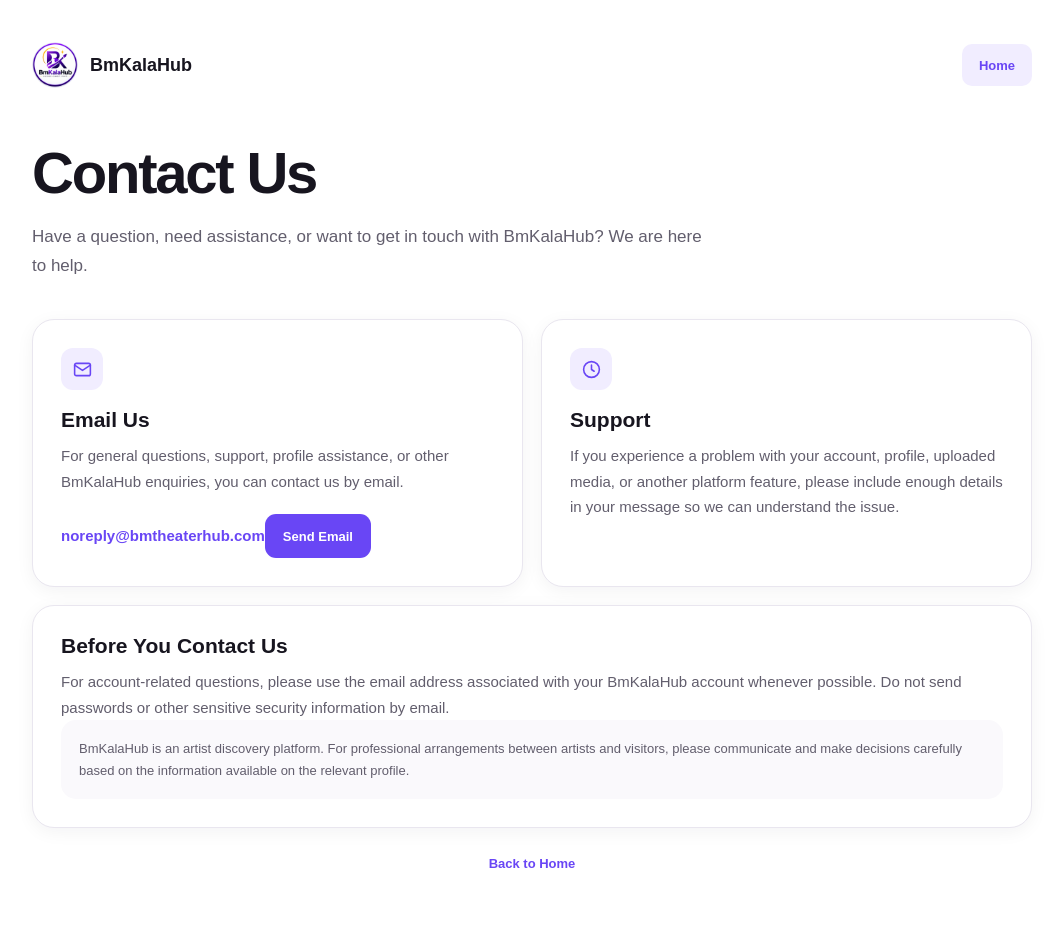
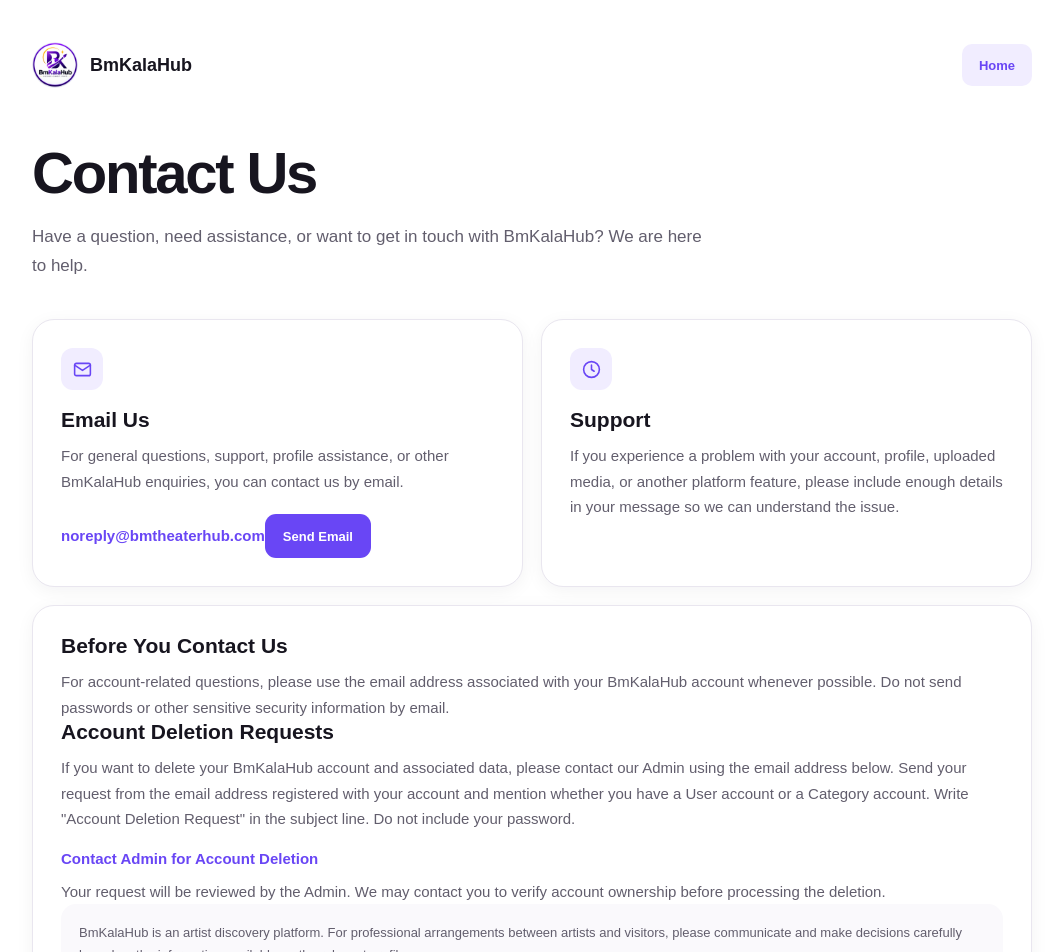
Before and after one commit to babloo3425-sys/BmKalaHub-Professional, a Next.js app: page /contact in a window 1280 px wide. Shown: the top 952 px of the page, without its empty margins (108-1171 px from the left). Built offline with nearby package versions, Linux system fonts and the light colour scheme.

Commit message:
Add account deletion request instructions to contact page

```diff
--- a/src/app/contact/page.tsx
+++ b/src/app/contact/page.tsx
@@ -399,6 +399,37 @@
               security information by email.
             </p>
 
+
+            <section aria-labelledby="account-deletion-title">
+              <h2 id="account-deletion-title">
+                Account Deletion Requests
+              </h2>
+
+              <p>
+                If you want to delete your BmKalaHub account and
+                associated data, please contact our Admin using the
+                email address below. Send your request from the email
+                address registered with your account and mention
+                whether you have a User account or a Category account.
+                Write &quot;Account Deletion Request&quot; in the
+                subject line. Do not include your password.
+              </p>
+
+              <a
+                href="mailto:noreply@bmtheaterhub.com?subject=Account%20Deletion%20Request"
+                className="contact-email"
+              >
+                Contact Admin for Account Deletion
+              </a>
+
+              <p>
+                Your request will be reviewed by the Admin. We may
+                contact you to verify account ownership before
+                processing the deletion.
+              </p>
+            </section>
+
+
             <div className="contact-note">
               BmKalaHub is an artist discovery platform. For
               professional arrangements between artists and visitors,
```
